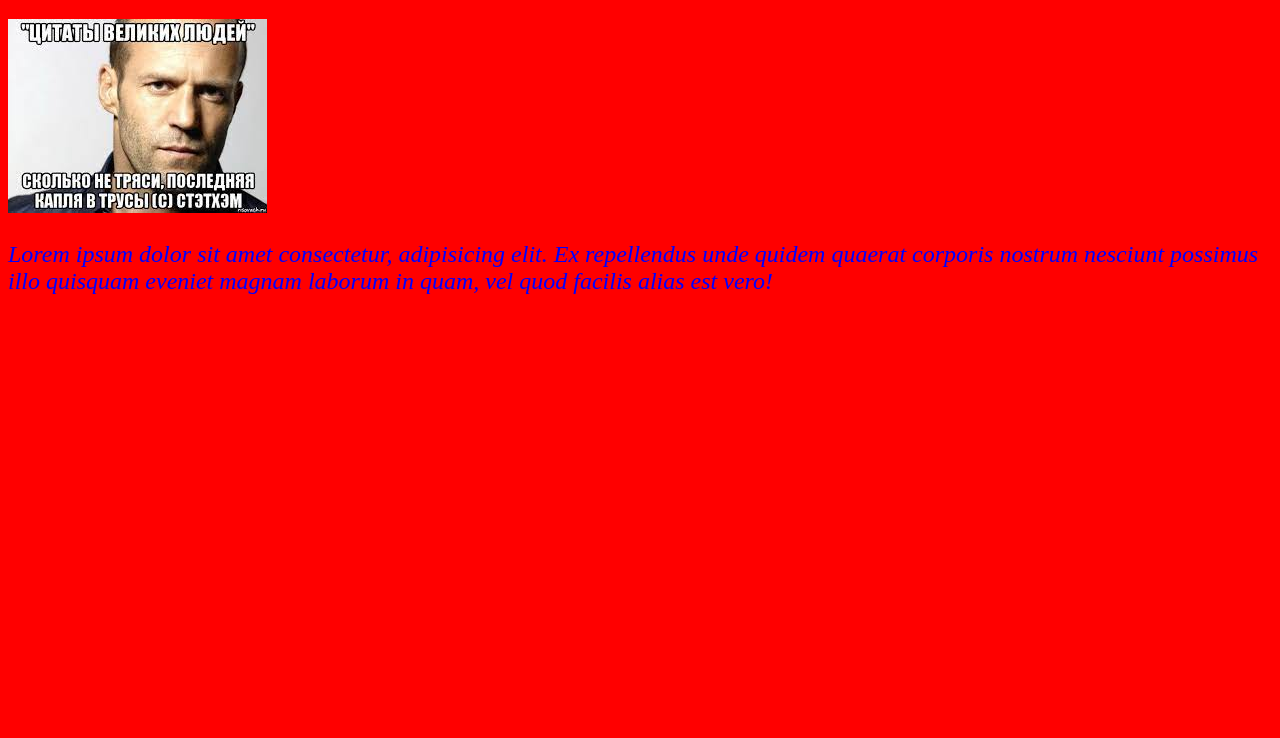
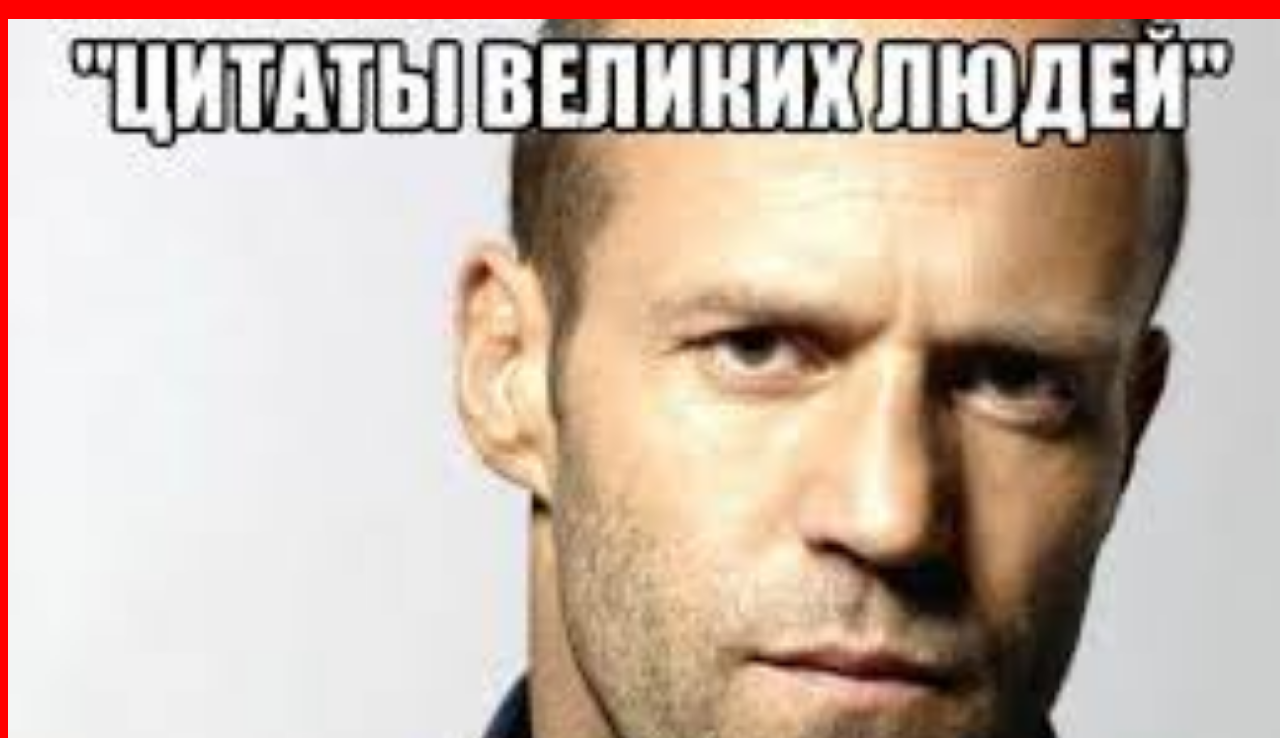
Before and after one commit to 21300978/oldFolder, a plain HTML site: page index.html in a window 1280 px wide. Shown: the part 62-800 px from the top of the page. Drawn offline with Linux system fonts and the light colour scheme.

Commit message:
Bigger photo

```diff
--- a/css/style.css
+++ b/css/style.css
@@ -7,3 +7,7 @@ p {
     font-size: 24px;
     font-style: italic;
 }
+
+img {
+    width: 100vw;
+}
```
